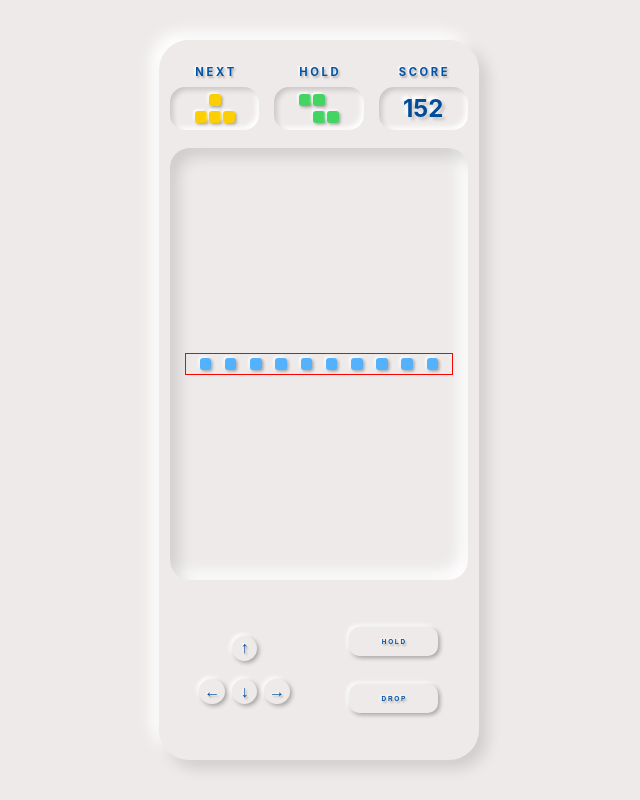
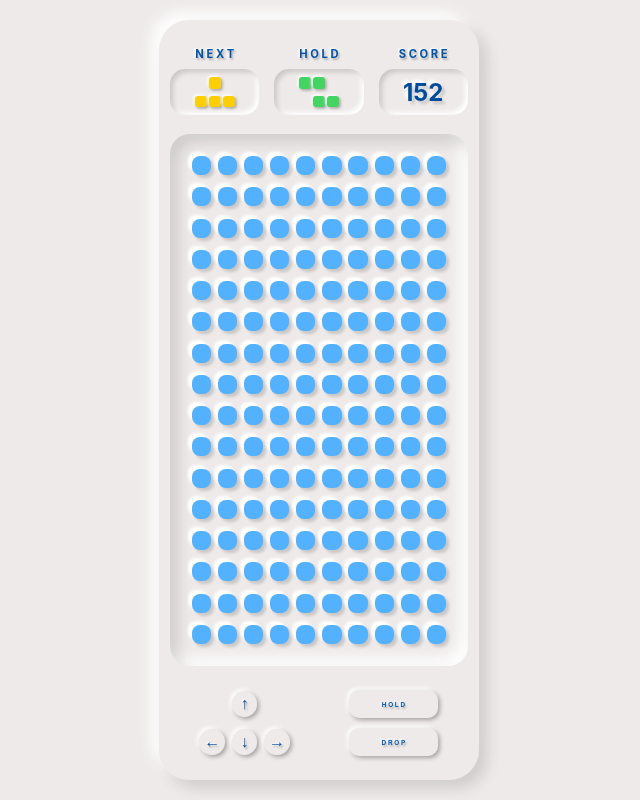
Before and after one commit to curry0622/Tetris-Web-Game, a React (Create React App) app: page / in a window 1280 px wide. Shown: the whole page, without its empty margins (321-961 px from the left). Built offline with nearby package versions, Linux system fonts and the light colour scheme.

Commit message:
feat: blocks layout

```diff
--- a/src/game/screen/index.tsx
+++ b/src/game/screen/index.tsx
@@ -3,13 +3,19 @@ import React from 'react';
 import classNames from 'classnames';
 
 const Screen: React.FC = () => {
-  const showBlks = [...Array(10)].map(() => {
-    return <div className={classNames('screen-block')} />;
+  const showBlks = [...Array(16)].map(() => {
+    return (
+      <div className={classNames('screen-row')}>
+        {[...Array(10)].map(() => {
+          return <div className={classNames('screen-block')} />;
+        })}
+      </div>
+    );
   });
 
   return (
     <div className={classNames('screen-container')}>
-      <div className={classNames('screen-row')}>{showBlks}</div>
+      <div className={classNames('screen-blocks-container')}>{showBlks}</div>
     </div>
   );
 };
--- a/src/scss/game/board.scss
+++ b/src/scss/game/board.scss
@@ -8,7 +8,7 @@
   align-items: center;
   justify-content: space-evenly;
   width: 25%;
-  height: 90%;
+  height: 95%;
   background-color: #edeae9;
   border-radius: 30px;
   box-shadow:
--- a/src/scss/game/control/directions.scss
+++ b/src/scss/game/control/directions.scss
@@ -9,7 +9,7 @@
 
 .control-directions-top-container {
   width: 70%;
-  height: 30%;
+  height: 50%;
   display: flex;
   justify-content: center;
   align-items: center;
@@ -17,7 +17,7 @@
 
 .control-directions-bottom-container {
   width: 70%;
-  height: 30%;
+  height: 50%;
   display: flex;
   justify-content: space-evenly;
   align-items: center;
--- a/src/scss/game/control/drop.scss
+++ b/src/scss/game/control/drop.scss
@@ -1,6 +1,6 @@
 .control-drop-container {
   width: 100%;
-  height: 40%;
+  height: 50%;
   display: flex;
   justify-content: center;
   align-items: center;
@@ -15,7 +15,7 @@
   color: #0053a7;
   background-color: transparent;
   width: 60%;
-  height: 50%;
+  height: 75%;
   border-radius: 10px;
   border: none;
   text-shadow:
--- a/src/scss/game/control/hold.scss
+++ b/src/scss/game/control/hold.scss
@@ -1,6 +1,6 @@
 .control-hold-container {
   width: 100%;
-  height: 40%;
+  height: 50%;
   display: flex;
   justify-content: center;
   align-items: center;
@@ -14,7 +14,7 @@
   color: #0053a7;
   background-color: transparent;
   width: 60%;
-  height: 50%;
+  height: 75%;
   border-radius: 10px;
   border: none;
   text-shadow:
--- a/src/scss/game/control/index.scss
+++ b/src/scss/game/control/index.scss
@@ -4,7 +4,7 @@
 
 .control-container {
   width: 93%;
-  height: 20%;
+  height: 10%;
   display: flex;
 }
 
--- a/src/scss/game/screen/index.scss
+++ b/src/scss/game/screen/index.scss
@@ -1,8 +1,9 @@
 .screen-container {
   width: 93%;
-  height: 60%;
+  height: 70%;
   border-radius: 20px;
   display: flex;
+  flex-direction: column;
   justify-content: center;
   align-items: center;
   box-shadow:
@@ -10,22 +11,32 @@
     inset -8px -8px 15px rgba(255, 255, 255, 1);
 }
 
+.screen-blocks-container {
+  width: 90%;
+  height: 94%;
+  display: flex;
+  flex-direction: column;
+  justify-content: center;
+  align-items: center;
+  // border: red solid 1px;
+}
+
 .screen-row {
-  width: 90%;
-  height: 5%;
+  width: 100%;
+  height: 10%;
   display: flex;
   justify-content: space-evenly;
   align-items: center;
-  border: red solid 1px;
+  // border: red solid 1px;
 }
 
 .screen-block {
-  width: 0.9vw;
-  height: 0.9vw;
+  width: 1.5vw;
+  height: 1.5vw;
   color: transparent;
   background-color: #53b1fd;
-  border-radius: 3px;
+  border-radius: 8px;
   box-shadow:
-    1.5px 1.5px 3px rgba(0, 0, 0, 0.3),
-    -1.5px -1.5px 3px rgba(255, 255, 255, 1);
+    3px 3px 3px rgba(0, 0, 0, 0.15),
+    -4px -4px 3px rgba(255, 255, 255, 1);
 }
```
